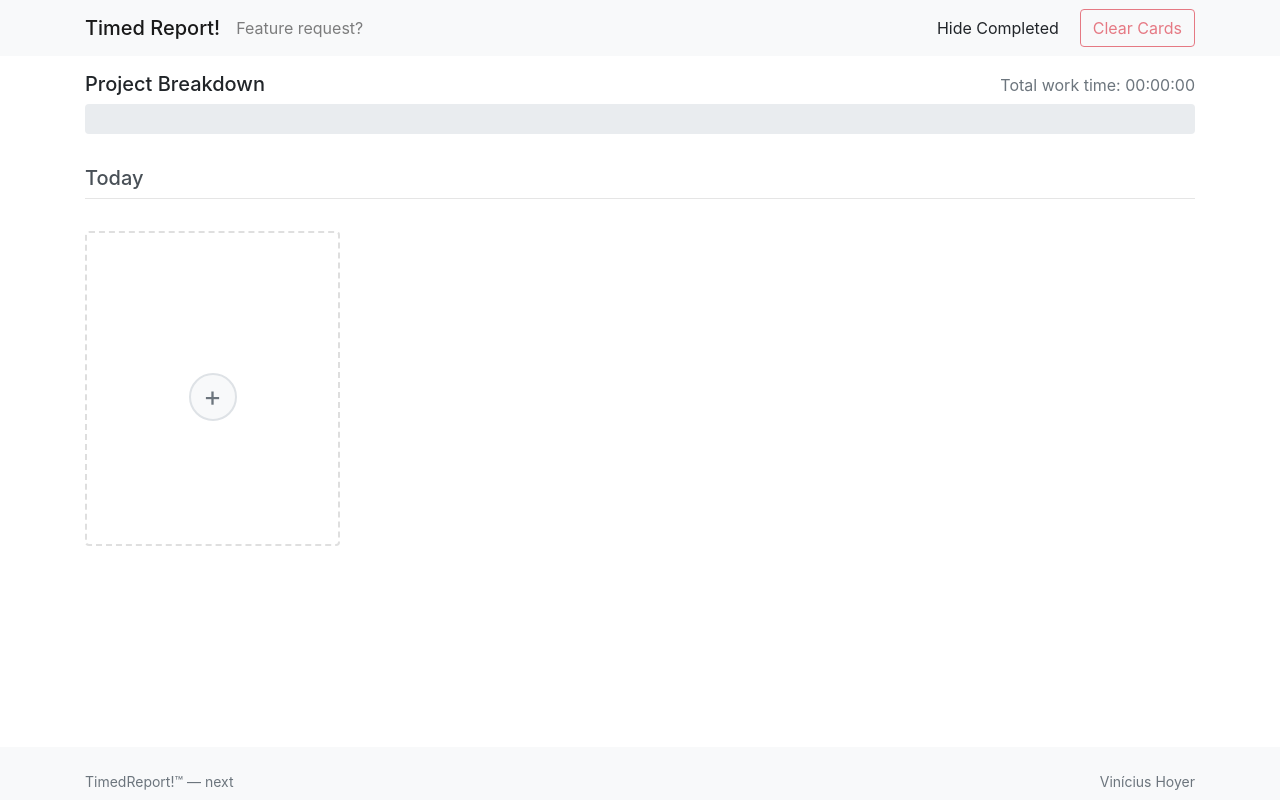
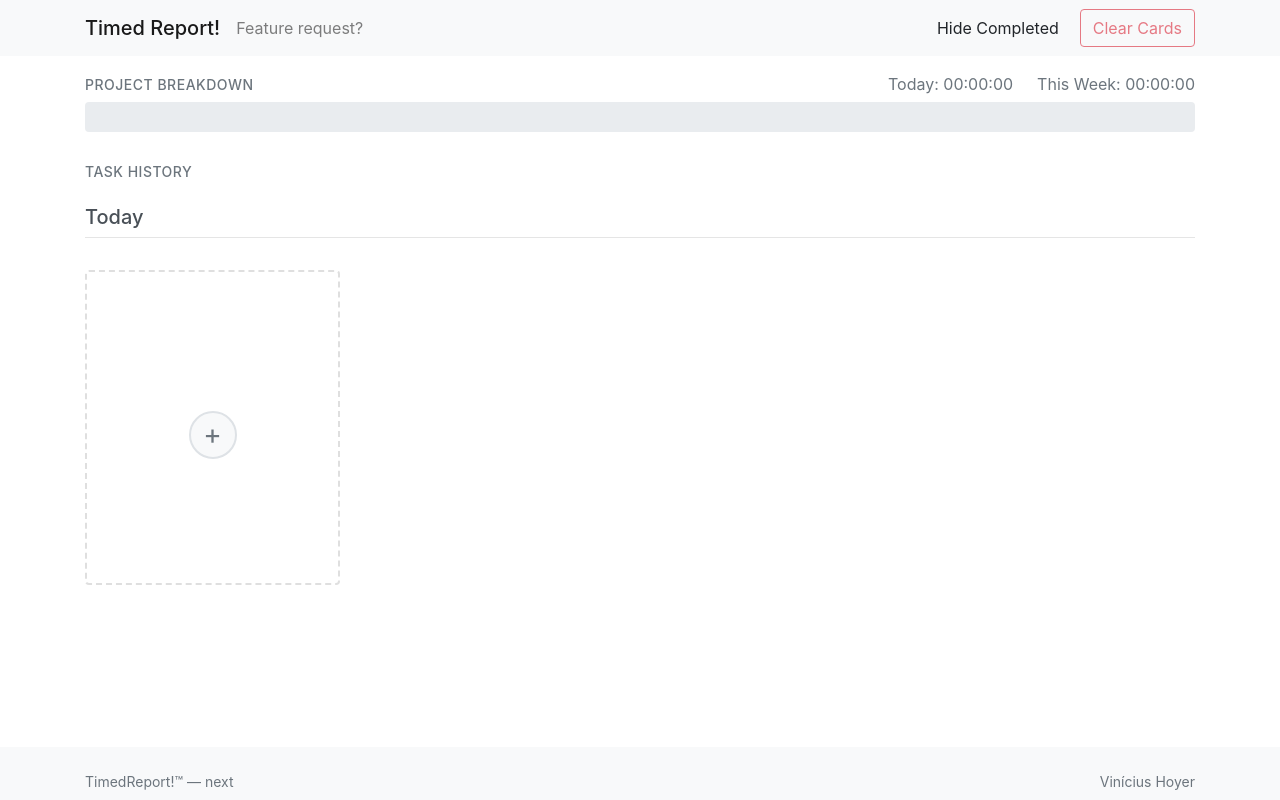
Before and after one commit to vhoyer/timedReport, a Vue app: page / in a window 1280 px wide. Built offline with nearby package versions, Linux system fonts and the light colour scheme.

Commit message:
♿️ Improve heading hierarchy

```diff
--- a/src/app.vue
+++ b/src/app.vue
@@ -46,11 +46,12 @@
       class="container"
       style="flex-grow:1"
     >
-      <div class="project-breakdown mb-4">
+      <section class="project-breakdown mb-4">
         <div class="d-flex justify-content-between align-items-baseline">
-          <h5 class="mb-2">Project Breakdown</h5>
-          <div class="total-time text-muted">
-            Total work time: {{ totalWorkTime }}
+          <h2 class="section-title mb-2">Project Breakdown</h2>
+          <div class="total-times text-muted">
+            <span class="mr-4">Today: {{ totalWorkTime }}</span>
+            <span>This Week: {{ weeklyWorkTime }}</span>
           </div>
         </div>
         <div class="progress" style="height: 30px;">
@@ -88,20 +89,19 @@
             ({{ new Date(project.time).toISOString().substr(11, 8) }})
           </div>
         </div>
-      </div>
+      </section>
 
-      <div
-        id="container"
-        class="row"
-      >
+      <section class="task-history">
+        <h2 class="section-title mb-4">Task History</h2>
+        <div class="row">
           <template v-for="group in groupedCards" :key="group.date">
             <div class="col-12 mb-3">
-            <h4 class="date-header">
+              <h3 class="date-header">
                 {{ group.formattedDate }}
                 <small class="text-muted" v-if="!group.isToday">
                   (click task to duplicate to today)
                 </small>
-            </h4>
+              </h3>
             </div>
 
             <task-card
@@ -152,6 +152,7 @@
             </div>
           </template>
         </div>
+      </section>
     </main>
 
     <context-menu
@@ -314,6 +315,20 @@ export default defineComponent({
       const totalMs = this.cards
         .filter(card => card.createdAt === today)
         .reduce((total, card) => total + card.time, 0);
+      const date = new Date(totalMs + this.timeOffset());
+      return date.toTimeString().match(/\d\d:\d\d:\d\d/)?.[0] || '00:00:00';
+    },
+    weeklyWorkTime() {
+      const now = new Date();
+      const sunday = new Date(now);
+      sunday.setDate(now.getDate() - now.getDay()); // Go back to last Sunday
+      sunday.setHours(0, 0, 0, 0); // Start of the day
+
+      const weekStart = sunday.toISOString().split('T')[0];
+      const totalMs = this.cards
+        .filter(card => card.createdAt >= weekStart)
+        .reduce((total, card) => total + card.time, 0);
+
       const date = new Date(totalMs + this.timeOffset());
       return date.toTimeString().match(/\d\d:\d\d:\d\d/)?.[0] || '00:00:00';
     },
@@ -876,4 +891,20 @@ export default defineComponent({
     color: #495057;
   }
 }
+
+.section-title {
+  font-size: 0.875rem;
+  font-weight: 500;
+  text-transform: uppercase;
+  letter-spacing: 0.5px;
+  color: #6c757d;
+  margin: 0;
+}
+
+.task-history {
+  .section-title {
+    border-bottom: none;
+    margin-top: 1rem;
+  }
+}
 </style>
--- a/src/components/task-card.vue
+++ b/src/components/task-card.vue
@@ -49,7 +49,7 @@
       >
         <div
           :id="`${id}-title`"
-          class="card-title h5"
+          class="card-title h4"
           data-bound-property="title"
           @click="cardClickedOr('edit-title', $event)"
         >
@@ -388,4 +388,10 @@ export default defineComponent({
     width: 7px;
   }
 }
+
+.card-title.h4 {
+  font-size: 1.125rem;
+  margin-bottom: 0.5rem;
+  font-weight: 500;
+}
 </style>
```
Lines whose indentation alone changed are shown as unchanged.
